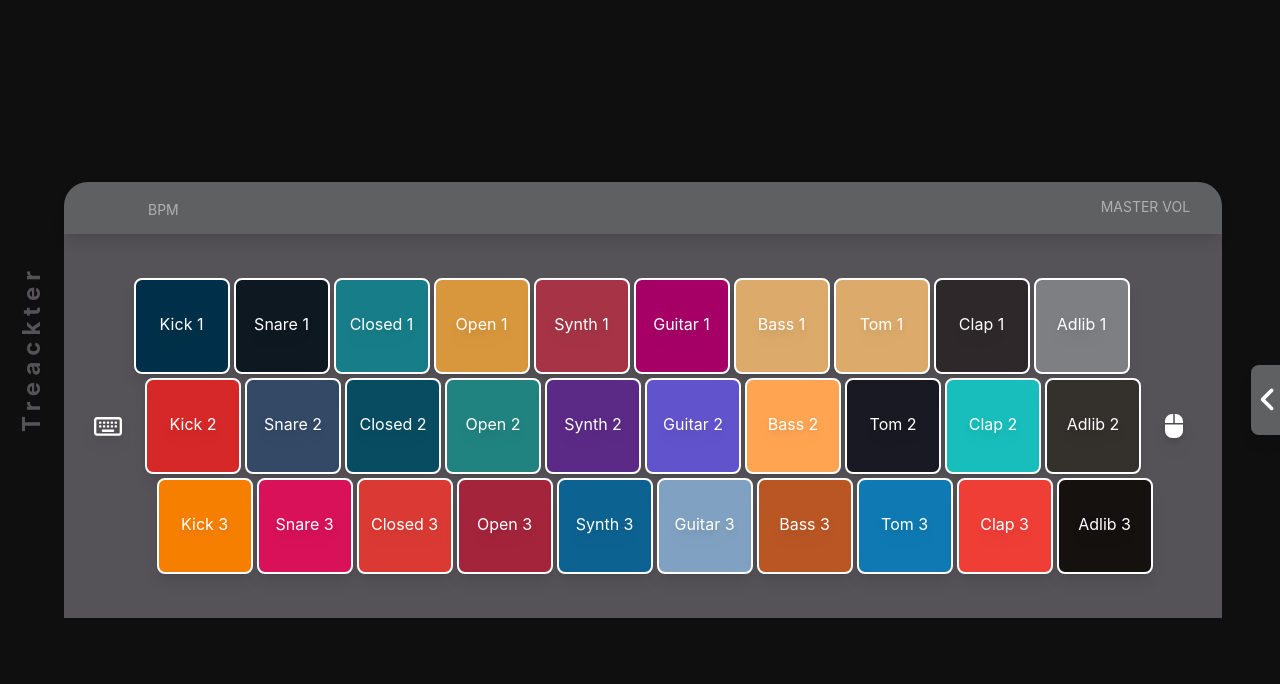
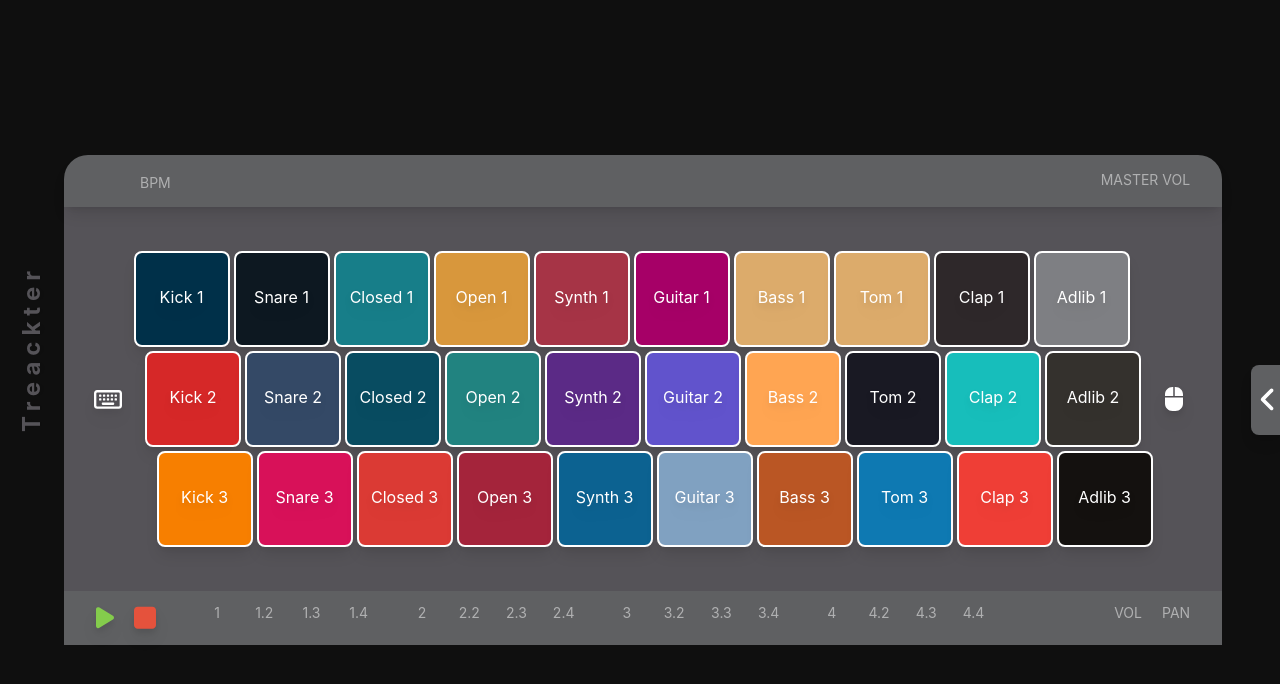
Before and after one commit to edu-flores/treackter-daw, a React (Create React App) app: page / in a window 1280 px wide. Shown: the top 684 px of the page. Built offline with nearby package versions, Linux system fonts and the light colour scheme.

Commit message:
Top of timeline

```diff
--- a/src/components/BPM.tsx
+++ b/src/components/BPM.tsx
@@ -1,7 +1,7 @@
 function BPM() {
   return (
     <div>
-      <input className="w-11 text-xl text-right bg-inherit outline-none font-bold drop-shadow-lg" style={{caretColor: "transparent"}} type="number" min="60" max="260" />
+      <input className="w-9 text-xl text-right bg-inherit outline-none font-bold drop-shadow-lg" style={{caretColor: "transparent"}} type="number" min="60" max="260" />
       <span className="text-sm opacity-50 ml-2">BPM</span>
     </div>
   );
--- /dev/null
+++ b/src/components/Play.tsx
@@ -0,0 +1,13 @@
+function Play() {
+  return (
+    <svg
+      className="fill-light-green w-[18px] drop-shadow-lg hover:cursor-pointer"
+      xmlns="http://www.w3.org/2000/svg"
+      viewBox="0 0 384 512"
+    >
+      <path d="M73 39c-14.8-9.1-33.4-9.4-48.5-.9S0 62.6 0 80V432c0 17.4 9.4 33.4 24.5 41.9s33.7 8.1 48.5-.9L361 297c14.3-8.7 23-24.2 23-41s-8.7-32.2-23-41L73 39z"/>
+    </svg>
+  )
+}
+
+export default Play;
--- /dev/null
+++ b/src/components/Stop.tsx
@@ -0,0 +1,13 @@
+function Stop() {
+  return (
+    <svg
+      className="fill-light-red w-[22px] drop-shadow-lg hover:cursor-pointer"
+      xmlns="http://www.w3.org/2000/svg"
+      viewBox="0 0 384 512"
+    >
+      <path d="M0 128C0 92.7 28.7 64 64 64H320c35.3 0 64 28.7 64 64V384c0 35.3-28.7 64-64 64H64c-35.3 0-64-28.7-64-64V128z"/>
+    </svg>
+  )
+}
+
+export default Stop;
--- a/src/components/Timeline.tsx
+++ b/src/components/Timeline.tsx
@@ -1,9 +1,57 @@
+import Play from './Play';
+import Stop from './Stop';
+
 function Timeline() {
- return (
-  <div>
-
-  </div>
- );
+  return (
+    <div className="bg-primary px-8 py-3 flex">
+      {/* Top */}
+      <div className="w-[10%]">
+        <div className="flex gap-5">
+          <Play />
+          <Stop />
+        </div>
+      </div>
+      <div className="w-[90%] opacity-50 flex gap-10 text-sm text-center">
+        {/* First Bar */}
+        <div className="w-[20%] flex justify-center gap-6">
+          <span className="w-[25%]">1</span>
+          <span className="w-[25%]">1.2</span>
+          <span className="w-[25%]">1.3</span>
+          <span className="w-[25%]">1.4</span>
+        </div>
+        {/* Second Bar */}
+        <div className="w-[20%] flex justify-center gap-6">
+          <span className="w-[25%]">2</span>
+          <span className="w-[25%]">2.2</span>
+          <span className="w-[25%]">2.3</span>
+          <span className="w-[25%]">2.4</span>
+        </div>
+        {/* Third Bar */}
+        <div className="w-[20%] flex justify-center gap-6">
+          <span className="w-[25%]">3</span>
+          <span className="w-[25%]">3.2</span>
+          <span className="w-[25%]">3.3</span>
+          <span className="w-[25%]">3.4</span>
+        </div>
+        {/* Fourth Bar */}
+        <div className="w-[20%] flex justify-center gap-6">
+          <span className="w-[25%]">4</span>
+          <span className="w-[25%]">4.2</span>
+          <span className="w-[25%]">4.3</span>
+          <span className="w-[25%]">4.4</span>
+        </div>
+        {/* Audio Manipulation */}
+        <div className="w-[20%] flex gap-5 justify-end">
+          <div>
+            <span>VOL</span>
+          </div>
+          <div>
+            <span>PAN</span>
+          </div>
+        </div>
+      </div>
+    </div>
+  );
 }
 
 export default Timeline;
```
